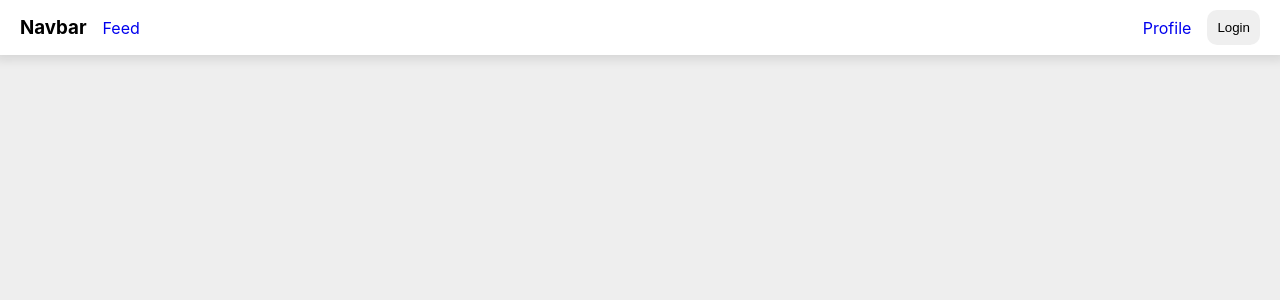
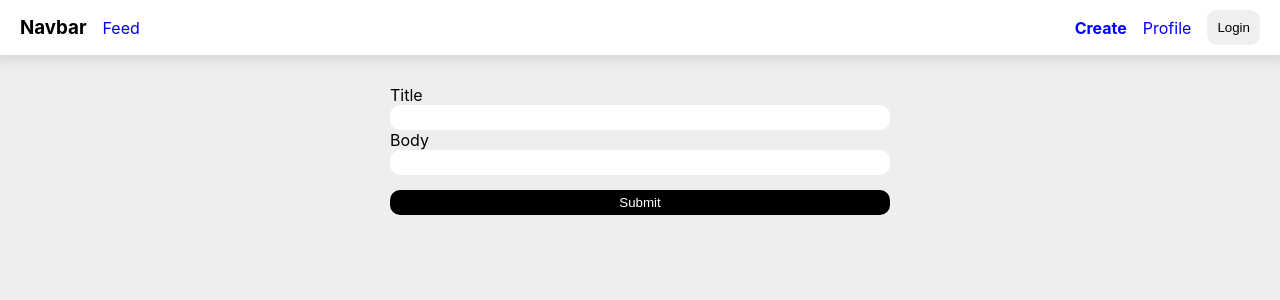
Before and after one commit to brightnc/my-first-react-app, a React (Vite) app: page /create in a window 1280 px wide. Shown: the top 300 px of the page. Built offline with nearby package versions, Linux system fonts and the light colour scheme; no server answers.

Commit message:
add: Create page

```diff
--- a/src/App.tsx
+++ b/src/App.tsx
@@ -3,6 +3,7 @@ import './App.css'
 import Navbar from './components/Navbar'
 import Home from './pages/Home'
 import Profile from './pages/Profile'
+import Create from './pages/Create'
 
 function App() {
   return (
@@ -11,6 +12,7 @@ function App() {
       <Routes>
         <Route path="/" element={<Home />} />
         <Route path="/profile" element={<Profile />} />
+        <Route path="/create" element={<Create />} />
       </Routes>
     </div>
   )
--- a/src/components/Navbar.tsx
+++ b/src/components/Navbar.tsx
@@ -11,6 +11,9 @@ const Navbar = () => {
         </NavLink>
       </div>
       <div className={classes.menu}>
+        <NavLink className={({ isActive }) => (isActive ? classes.active : classes.inactive)} to="/create">
+          Create
+        </NavLink>
         <NavLink className={({ isActive }) => (isActive ? classes.active : classes.inactive)} to="/profile">
           Profile
         </NavLink>
--- /dev/null
+++ b/src/pages/Create.module.css
@@ -0,0 +1,27 @@
+.container {
+  display: flex;
+  flex-direction: column;
+  width: 500px;
+  height: auto;
+}
+
+.container input {
+  border: none;
+  border-radius: 10px;
+  padding: 5px 15px;
+}
+
+.formBtn {
+  background-color: black;
+  color: white;
+  border: none;
+  border-radius: 10px;
+  padding: 5px;
+  cursor: pointer;
+  margin-top: 15px;
+}
+
+.formBtn:hover {
+  background-color: white;
+  color: black;
+}
--- /dev/null
+++ b/src/pages/Create.tsx
@@ -0,0 +1,34 @@
+import { FormEvent, useState } from 'react'
+import usePosts from '../hooks/usePosts'
+import classes from './Create.module.css'
+
+const Create = () => {
+  const { isPending, createPost } = usePosts()
+  const [newTitle, setNewTitle] = useState<string>('')
+  const [newBody, setNewBody] = useState<string>('')
+  const handleSubmit = async (e: FormEvent) => {
+    e.preventDefault()
+    try {
+      await createPost(newTitle, newBody)
+    } catch (error) {
+      console.error(error)
+    }
+  }
+
+  const handleNewTitleChange = (e: React.ChangeEvent<HTMLInputElement>) => setNewTitle(e.target.value)
+  const handleNewBodyChange = (e: React.ChangeEvent<HTMLInputElement>) => setNewBody(e.target.value)
+  return (
+    <div>
+      <form className={classes.container} onSubmit={handleSubmit}>
+        <label>Title</label>
+        <input type="text" value={newTitle} required onChange={handleNewTitleChange} />
+        <label>Body</label>
+        <input type="text" value={newBody} required onChange={handleNewBodyChange} />
+        <button className={classes.formBtn} type="submit" disabled={isPending}>
+          {isPending ? 'Pending...' : 'Submit'}
+        </button>
+      </form>
+    </div>
+  )
+}
+export default Create
--- a/src/pages/Home.tsx
+++ b/src/pages/Home.tsx
@@ -1,36 +1,12 @@
-import { FormEvent, useState } from 'react'
 import usePosts from '../hooks/usePosts'
 import Post from '../components/Post'
 import classes from './Home.module.css'
 
 const Home = () => {
-  const { posts, isLoading, isPending, createPost } = usePosts()
-  const [newTitle, setNewTitle] = useState<string>('')
-  const [newBody, setNewBody] = useState<string>('')
-
-  const handleSubmit = async (e: FormEvent) => {
-    e.preventDefault()
-    try {
-      await createPost(newTitle, newBody)
-    } catch (error) {
-      console.error(error)
-    }
-  }
-
-  const handleNewTitleChange = (e: React.ChangeEvent<HTMLInputElement>) => setNewTitle(e.target.value)
-  const handleNewBodyChange = (e: React.ChangeEvent<HTMLInputElement>) => setNewBody(e.target.value)
+  const { posts, isLoading } = usePosts()
 
   return (
     <div className={classes.container}>
-      <form className={classes.postForm} onSubmit={handleSubmit}>
-        <label>Title</label>
-        <input type="text" value={newTitle} required onChange={handleNewTitleChange} />
-        <label>Body</label>
-        <input type="text" value={newBody} required onChange={handleNewBodyChange} />
-        <button type="submit" disabled={isPending}>
-          {isPending ? 'Pending...' : 'Submit'}
-        </button>
-      </form>
       <div className={classes.feedContainer}>
         {isLoading && posts
           ? posts.map((post) => {
```
